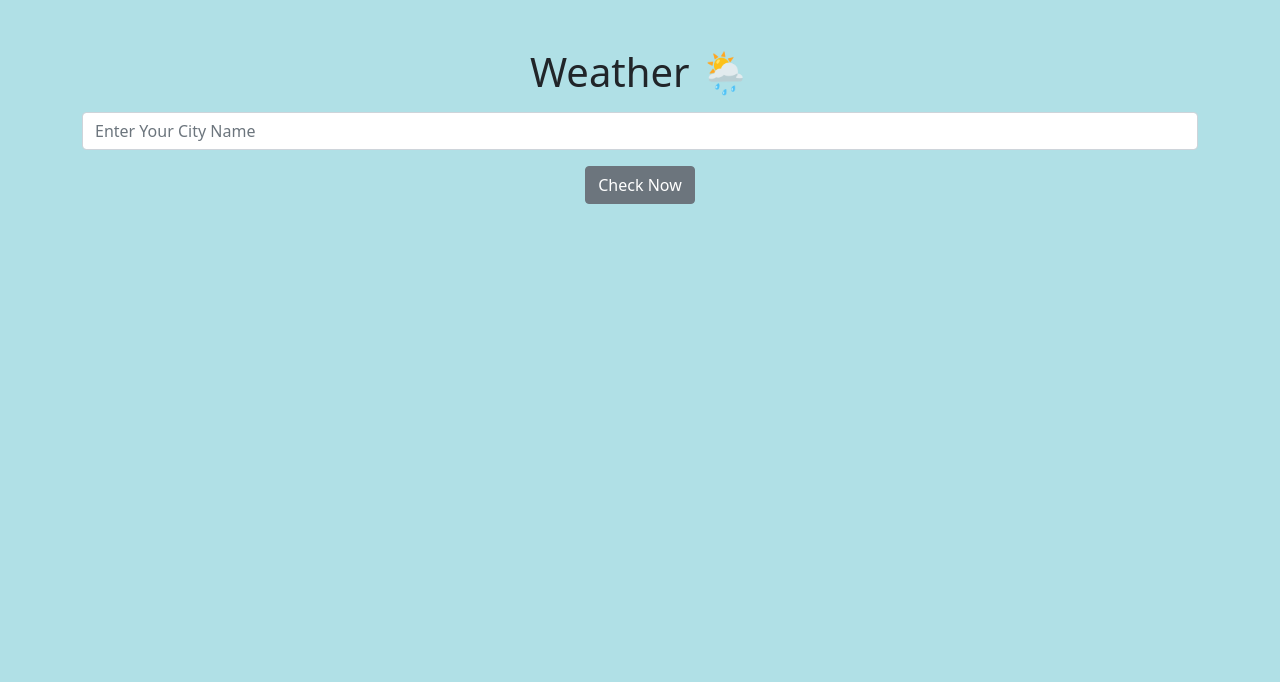
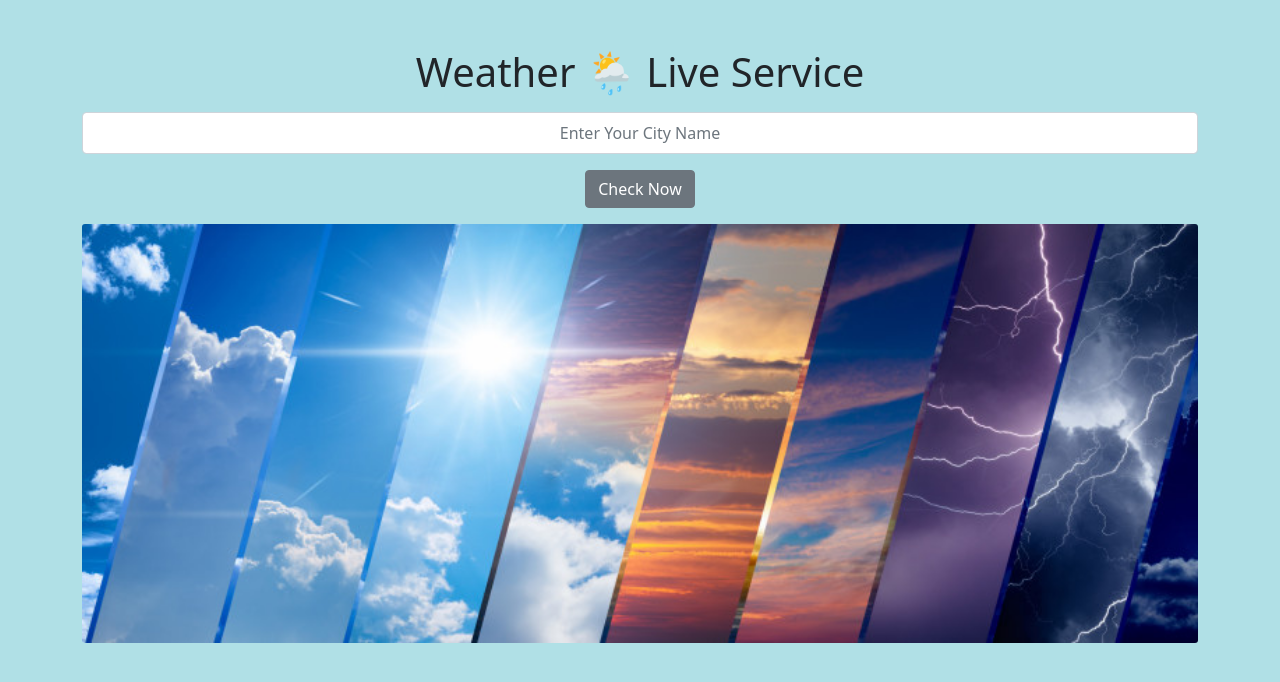
Before and after one commit to jsidd06/React_Weather, a React (Create React App) app: page / in a window 1280 px wide. Shown: the top 682 px of the page. Built offline with nearby package versions, Linux system fonts and the light colour scheme.

Commit message:
add image

```diff
--- a/public/index.html
+++ b/public/index.html
@@ -9,6 +9,7 @@
       name="description"
       content="Web site created using create-react-app"
     />
+    <script src="https://kit.fontawesome.com/1058189247.js" crossorigin="anonymous"></script>
     <link rel="apple-touch-icon" href="%PUBLIC_URL%/logo192.png" />
     <link rel="manifest" href="%PUBLIC_URL%/manifest.json" />
     <title>Weather</title>
--- a/src/views/HomeScreen.js
+++ b/src/views/HomeScreen.js
@@ -1,6 +1,7 @@
 import axios from "axios";
 import React, { useState } from "react";
-import { Container, Input, Button, Card, } from "reactstrap";
+import { Container, Input, Button, Card,CardImg } from "reactstrap";
+import Image1 from "../Images/weather.jpg"
 function HomeScreen() {
   // weather app state
   const [weather, setWeather] = useState(null);
@@ -21,10 +22,10 @@ function HomeScreen() {
   };
   return (
     <Container style={{ textAlign: "center" }} className="mt-5">
-      <h1>Weather 🌦</h1>
+      <h1>Weather 🌦 Live Service</h1>
       {/* Add the state here [setcity]*/}
       <Input
-        className="mt-3"
+        className="mt-3 p-2 text-center"
         placeholder="Enter Your City Name"
         onChange={(e) => setCity(e.target.value)}
       />
@@ -32,9 +33,14 @@ function HomeScreen() {
       <Button type="submit" className="mt-3 mb-3" onClick={getWeather}>
         Check Now
       </Button>
+      {/* Add the value of data here  {weather}*/}
       {/* set api Data here */}
+      <CardImg src={Image1} alt="Card image cap" />
       {weather && (
-        <Card className="mt-3 p-3" style={{ backgroundColor: "#96CEB4" }}>
+        <Card
+          className="mt-3 p-3"
+          style={{ backgroundColor: "#1572A1", color: "#FFFFFF" }}
+        >
           <h3>City Name :- {weather.name}</h3>
           <h3>Weather :- {weather.weather[0].main}</h3>
           <h3>Description :- {weather.weather[0].description}</h3>
```
Also changed, not shown: src/Images/weather.jpg (added).
